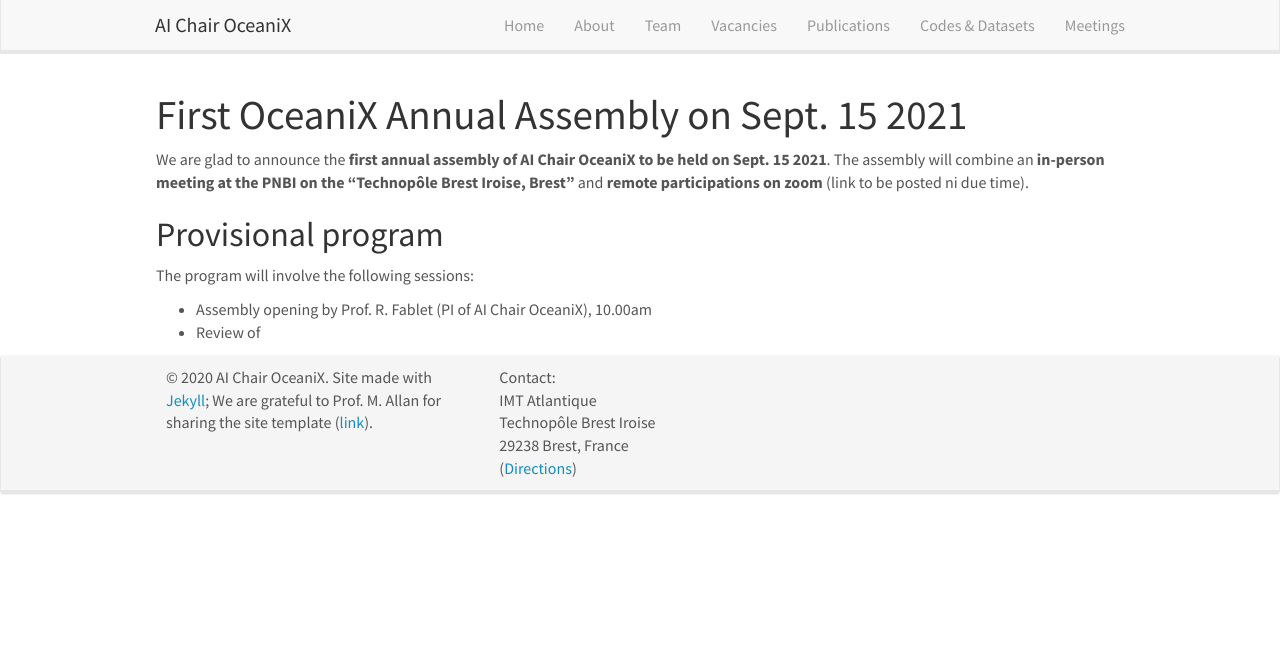
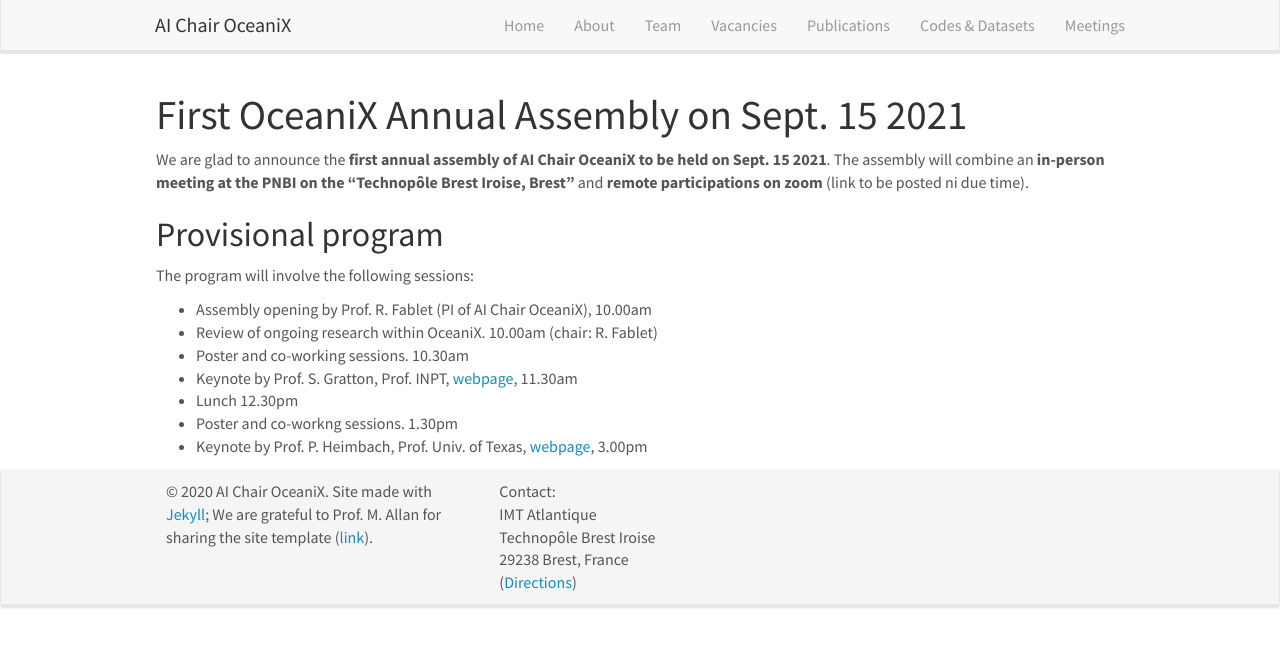
Before and after one commit to CIA-Oceanix/CIA-Oceanix.github.io, a Jekyll site: the page built from _pages/assembly.md, in a window 1280 px wide. Shown: the top 647 px of the page. Built offline with Jekyll 4.4.1, drawn with Linux system fonts in a browser that asks for light colours; nearby versions of some CDN libraries.

Commit message:
Update assembly.md

```diff
--- a/_pages/assembly.md
+++ b/_pages/assembly.md
@@ -14,4 +14,9 @@
 ## Provisional program
 The program will involve the following sessions:
 - Assembly opening by Prof. R. Fablet (PI of AI Chair OceaniX), 10.00am
-- Review of
+- Review of ongoing research within OceaniX. 10.00am (chair: R. Fablet)
+- Poster and co-working sessions. 10.30am
+- Keynote by Prof. S. Gratton, Prof. INPT, [webpage](http://gratton.perso.enseeiht.fr/), 11.30am
+- Lunch 12.30pm
+- Poster and co-workng sessions. 1.30pm
+- Keynote by Prof. P. Heimbach, Prof. Univ. of Texas, [webpage](https://www.jsg.utexas.edu/researcher/patrick_heimbach/), 3.00pm
```
